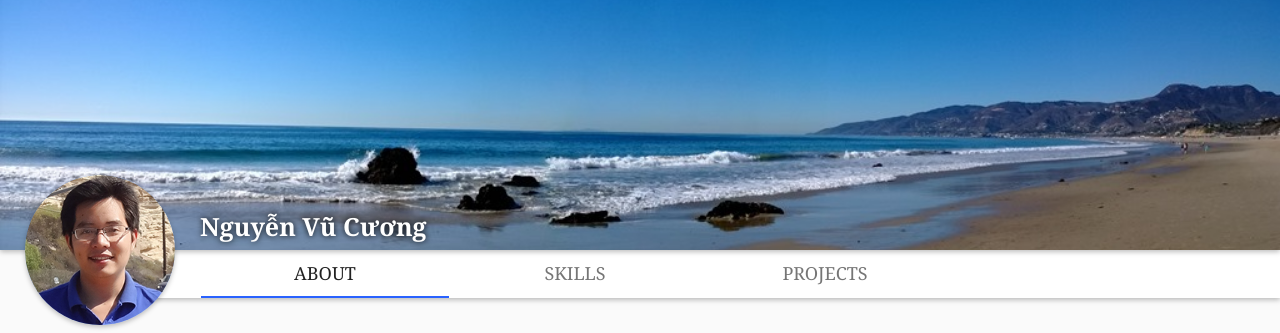
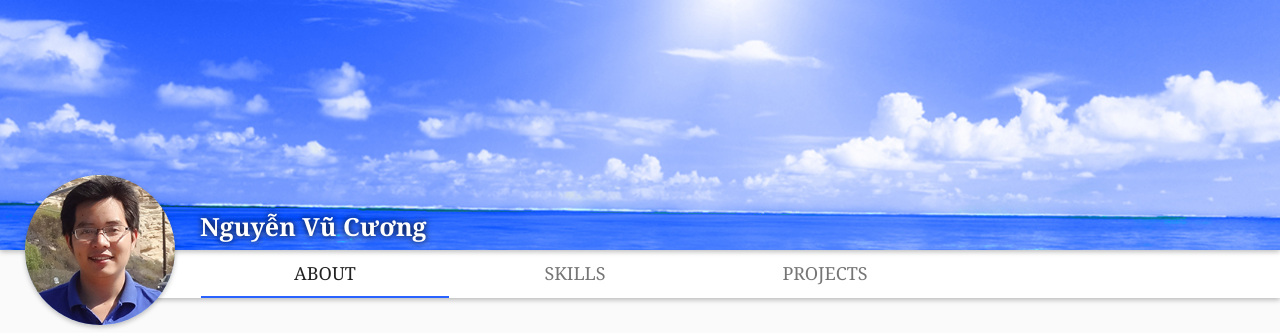
Before and after one commit to 6220119/about, a website: page index.html in a window 1280 px wide. Shown: the top 333 px of the page. Drawn offline with Linux system fonts and the light colour scheme.

```diff
--- a/styles/app.css
+++ b/styles/app.css
@@ -268,7 +268,7 @@
 .app-top-panel {
   background: white;
   padding: 10px;
-  background: url("imgs/WP_20131130_12_46_03_Panorama.jpg");
+  background: url("imgs/background.jpg");
   background-position: center center;
   background-repeat: no-repeat;
   background-size: cover;
```
Also changed, not shown: styles/imgs/WP_20131130_12_46_03_Panorama.jpg (deleted), styles/imgs/background.jpg (added).
